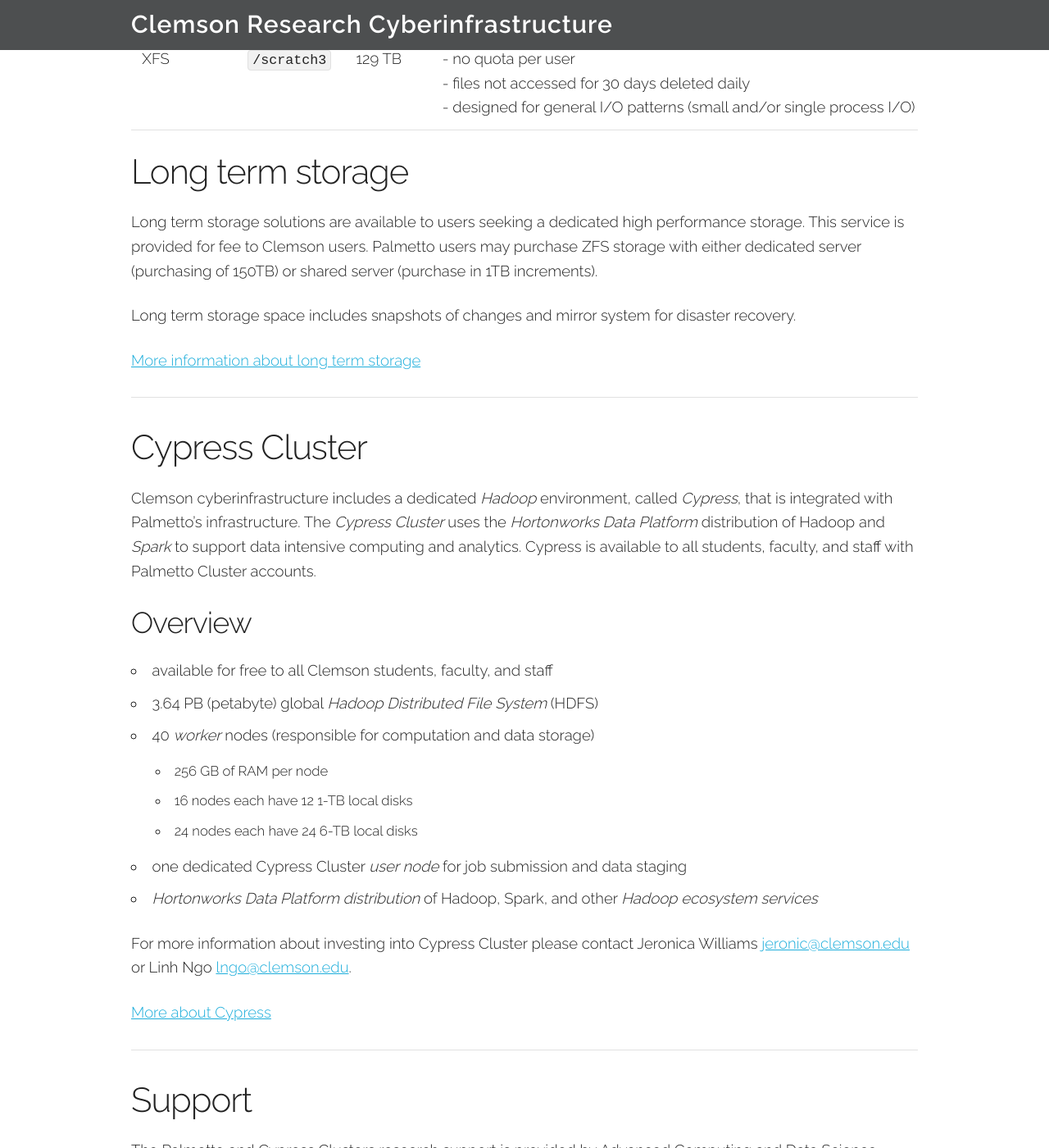
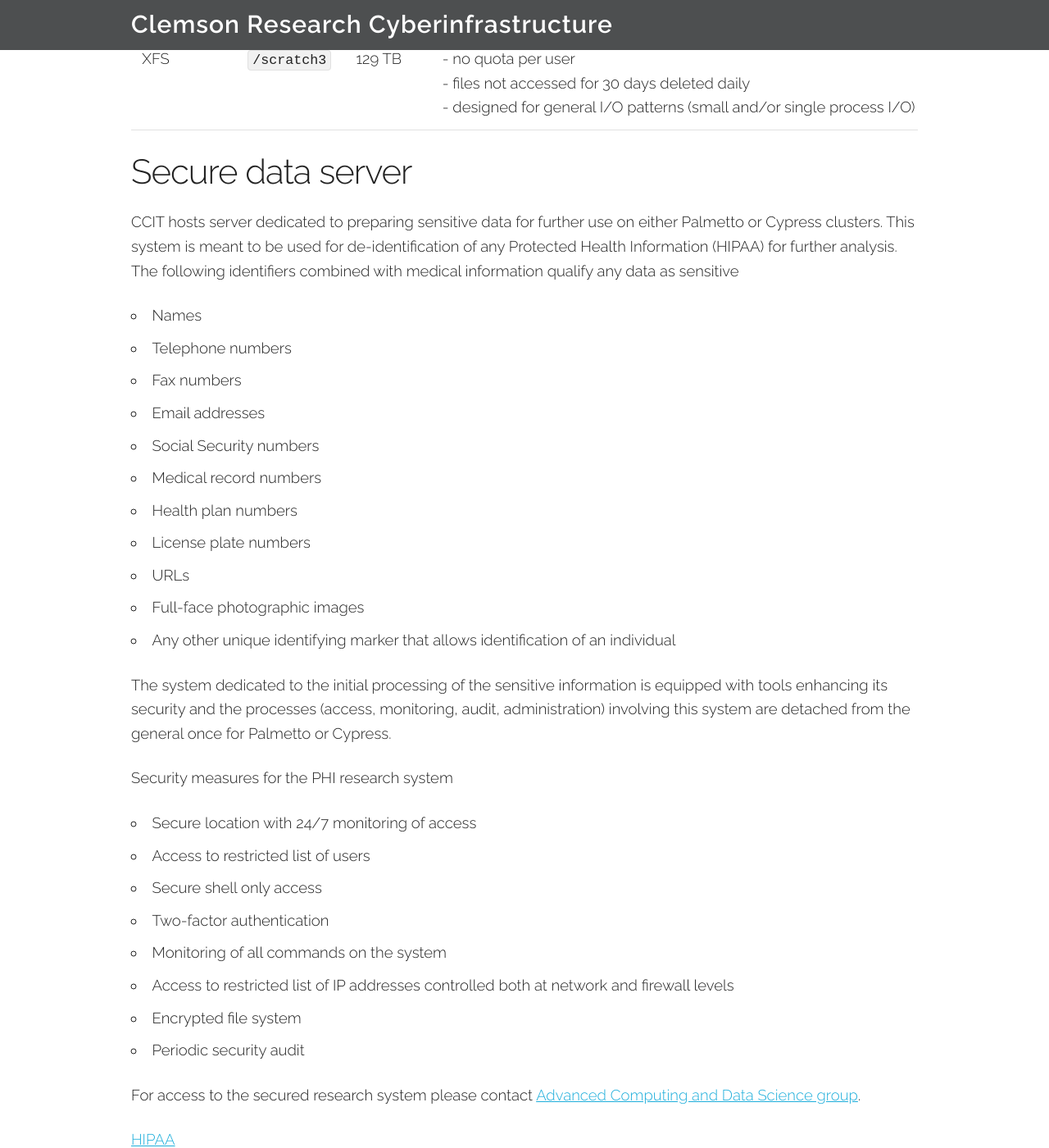
Before and after one commit to clemsonciti/citi-webpage, a Jekyll site: the page built from cyberinfrastructure.md, in a window 1280 px wide and 1400 px high, scrolled down 2561 px. Shown: the whole window at 82% size. Built offline with Jekyll 4.4.1, drawn with Linux system fonts in a browser that asks for light colours.

Commit message:
Added info about PHI server

```diff
--- a/cyberinfrastructure.md
+++ b/cyberinfrastructure.md
@@ -6,6 +6,7 @@ permalink: /infrastructure/
 
 <div class="row" style="margin-top: 10pt;">
   <a class="button" href="#palmetto">Palmetto Cluster</a>
+  <a class="button" href="#security">PHI data processing</a>
   <a class="button" href="#storage">Long Term Storage</a>
   <a class="button" href="#cypress">Cypress Cluster</a>
   <a class="button" href="#viz">Visualization Lab</a>
@@ -81,8 +82,52 @@ ZFS              | `/scratch2`   | 150 TB    | - single server sharing space to
 XFS              | `/scratch3`   | 129 TB    | - single server sharing space to all compute nodes and the login node <br> - no quota per user <br> - files not accessed for 30 days deleted daily <br> - designed for general I/O patterns (small and/or single process I/O)
 
 
+
+<span id="security"></span>
+
+## Secure data server
+
+CCIT hosts server dedicated to preparing sensitive data for further use on
+either Palmetto or Cypress clusters. This system is meant to be used for
+de-identification of any Protected Health Information (HIPAA) for further
+analysis. The following identifiers combined with medical information qualify
+any data as sensitive
+
+- Names
+- Telephone numbers
+- Fax numbers
+- Email addresses
+- Social Security numbers
+- Medical record numbers
+- Health plan numbers
+- License plate numbers
+- URLs
+- Full-face photographic images
+- Any other unique identifying marker that allows identification of an individual
+
+The system dedicated to the initial processing of the sensitive information
+is equipped with tools enhancing its security and the processes (access, monitoring,
+audit, administration) involving this system are detached from the general once
+for Palmetto or Cypress.
+
+Security measures for the PHI research system
+- Secure location with 24/7 monitoring of access
+- Access to restricted list of users
+- Secure shell only access
+- Two-factor authentication
+- Monitoring of all commands on the system
+- Access to restricted list of IP addresses controlled both at network and firewall levels
+- Encrypted file system
+- Periodic security audit
+
+For access to the secured research system please contact
+<a href="#acds_support">Advanced Computing and Data Science group</a>.
+
+
+[HIPAA](https://www.hhs.gov/hipaa/index.html)
+
+
 <span id="storage"></span>
-
 
 ## Long term storage
 
@@ -123,6 +168,8 @@ contact Jeronica Williams <jeronic@clemson.edu> or Linh Ngo <lngo@clemson.edu>.
 [More about Cypress](https://www.palmetto.clemson.edu/cypress/)
 
 <hr>
+
+<span id="acds_support"></span>
 
 ## Support
 
```
